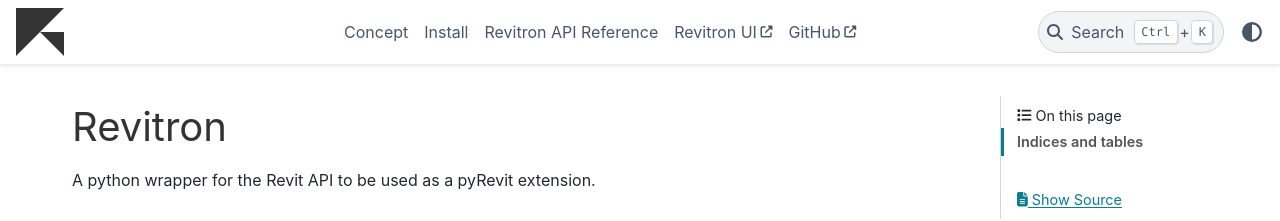
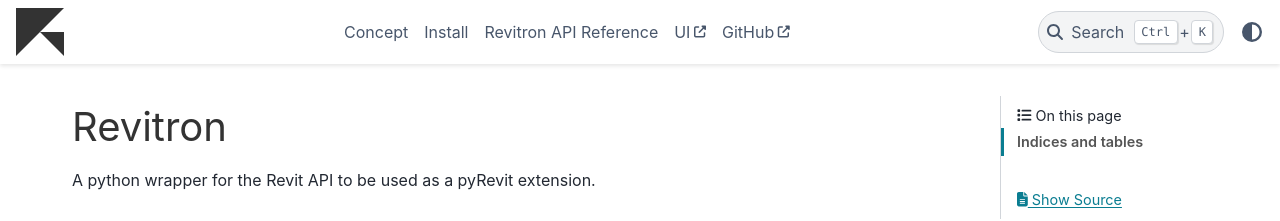
Before and after one commit to revitron/revitron, a Sphinx documentation site: the page built from docs/source/index.rst, in a window 1280 px wide. Shown: the top 221 px of the page. Built offline with Sphinx 7.4.7 and the PyData theme 0.15.4, drawn with Linux system fonts in a browser that asks for light colours.

Commit message:
Update conf.py

```diff
--- a/docs/source/conf.py
+++ b/docs/source/conf.py
@@ -72,7 +72,7 @@
 
 html_theme_options = {
     "external_links": [
-        {"url": "https://github.com/revitron/revitron-ui", "name": "Revitron UI"},
+        {"url": "https://github.com/revitron/revitron-ui", "name": "UI"},
         {"url": "https://github.com/revitron/revitron", "name": "GitHub"}
     ]
 }
```
